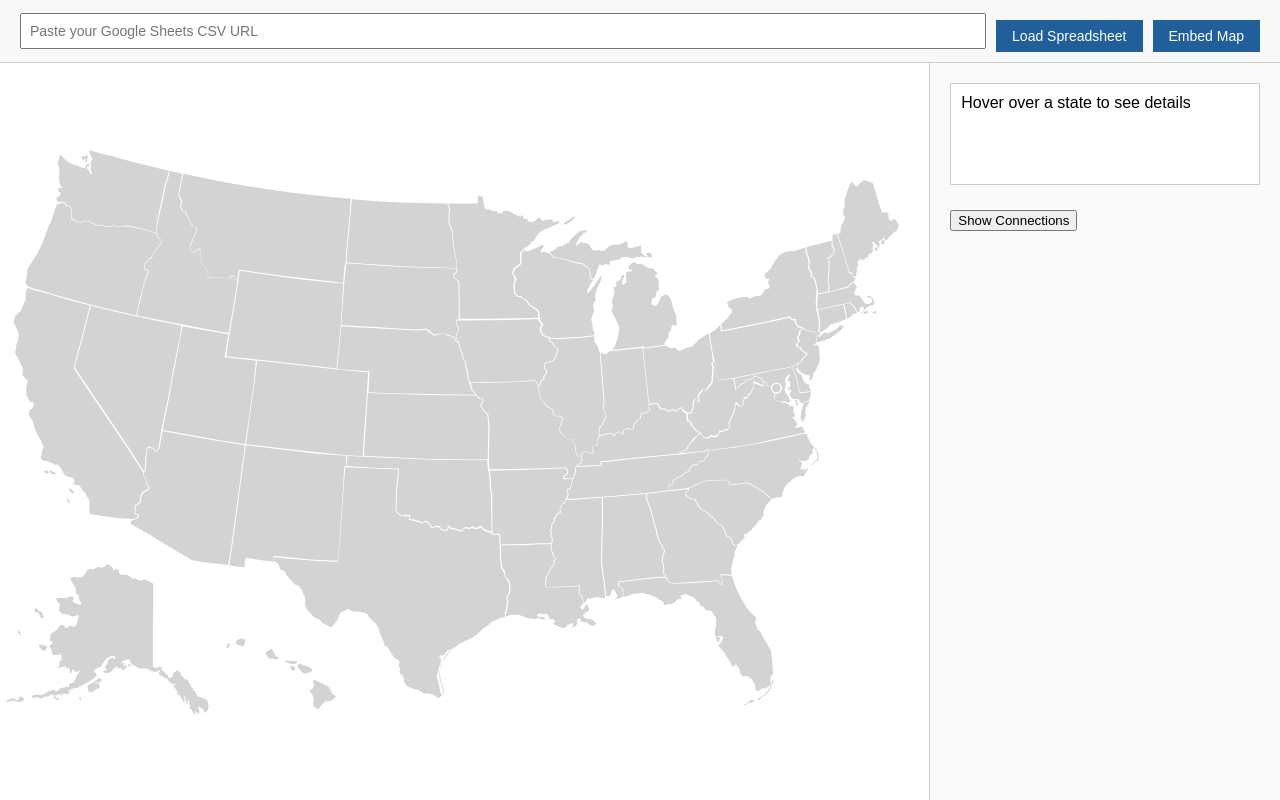
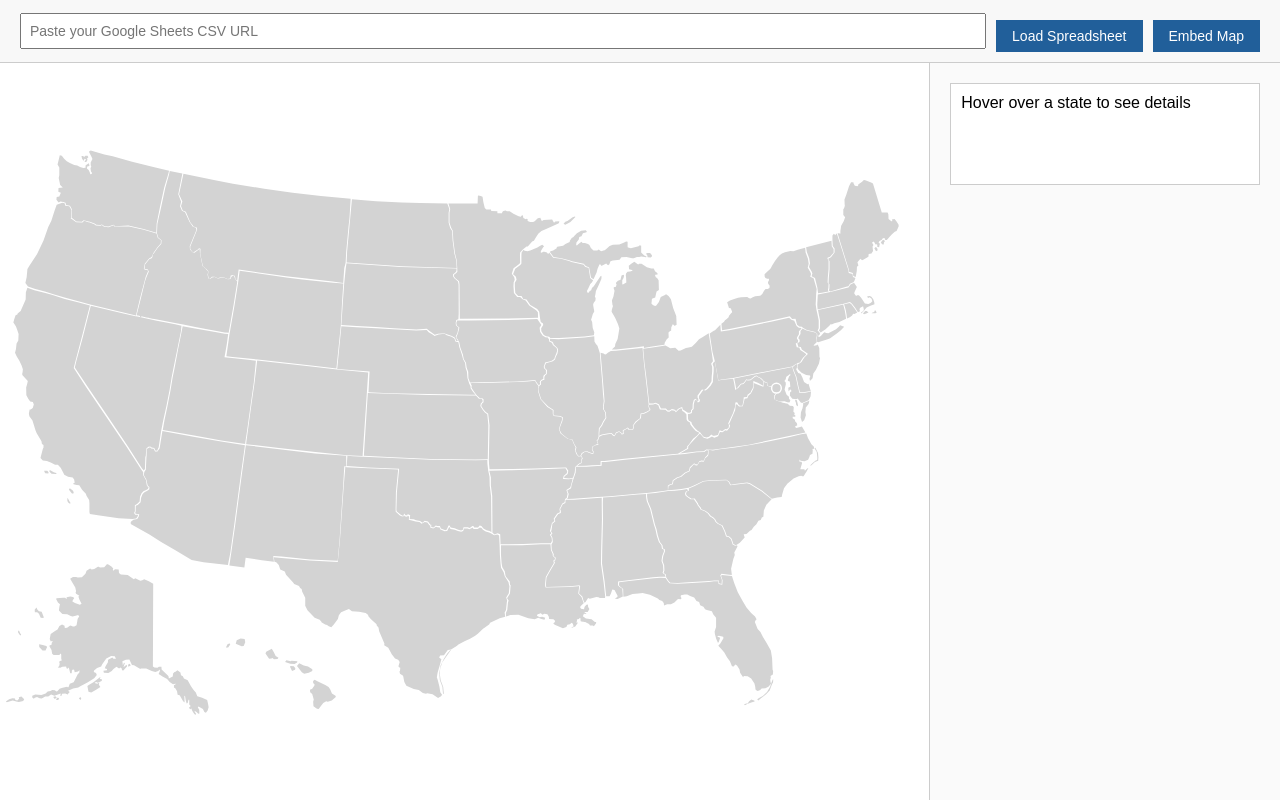
Before and after one commit to l-serena/livemaptool, a plain HTML site: page index.html in a window 1280 px wide. Drawn offline with nearby package versions, Linux system fonts and the light colour scheme.

Commit message:
Update index.html

```diff
--- a/index.html
+++ b/index.html
@@ -88,7 +88,6 @@
     </div>
     <div class="info-container">
       <div id="info-box">Hover over a state to see details</div>
-      <button id="toggle-connections">Show Connections</button>
       <div id="connections-info" class="hidden">
         <p>Connections between key states and organizations:</p>
         <ul></ul>
```
